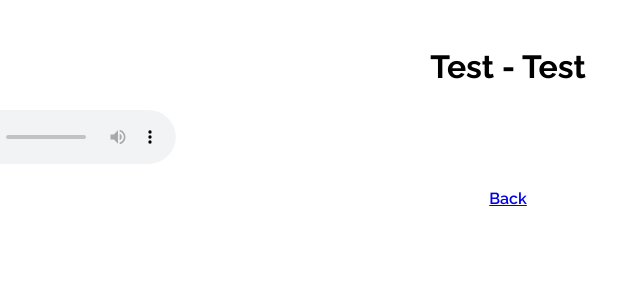
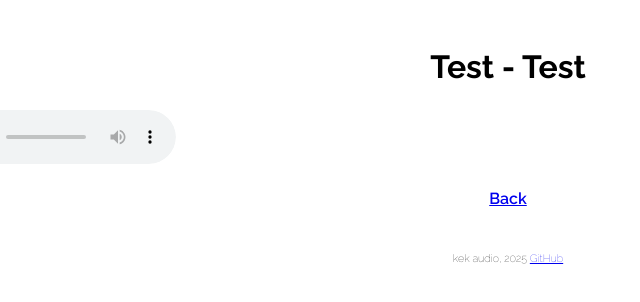
Before and after one commit to kektris/kekaudio, a plain HTML site: page track/1/index.html in a window 1280 px wide. Shown: the full height of the page, 132-772 px from the left. Drawn offline with Linux system fonts and the light colour scheme.

Commit message:
I don't remember what I did there

```diff
--- a/track/1/index.html
+++ b/track/1/index.html
@@ -33,4 +33,6 @@
     <h1>Test - Test</h1>
     <audio autoplay src="https://koke228.ru/static/audio/Poshlaja_Molli-2013_366.mp3" type="audio/mpeg" controls preload="metadata">Your browser doesn't support HTML5</audio>
     <div style="font-weight: 600;"><a href="/">Back</a></div>
+    <br>
+    <h6 style="text-align: center; font-weight: 100;">kek audio, 2025 <a href="https://github.com/kektris/kekaudio">GitHub</a></h6>
 </body>
```
